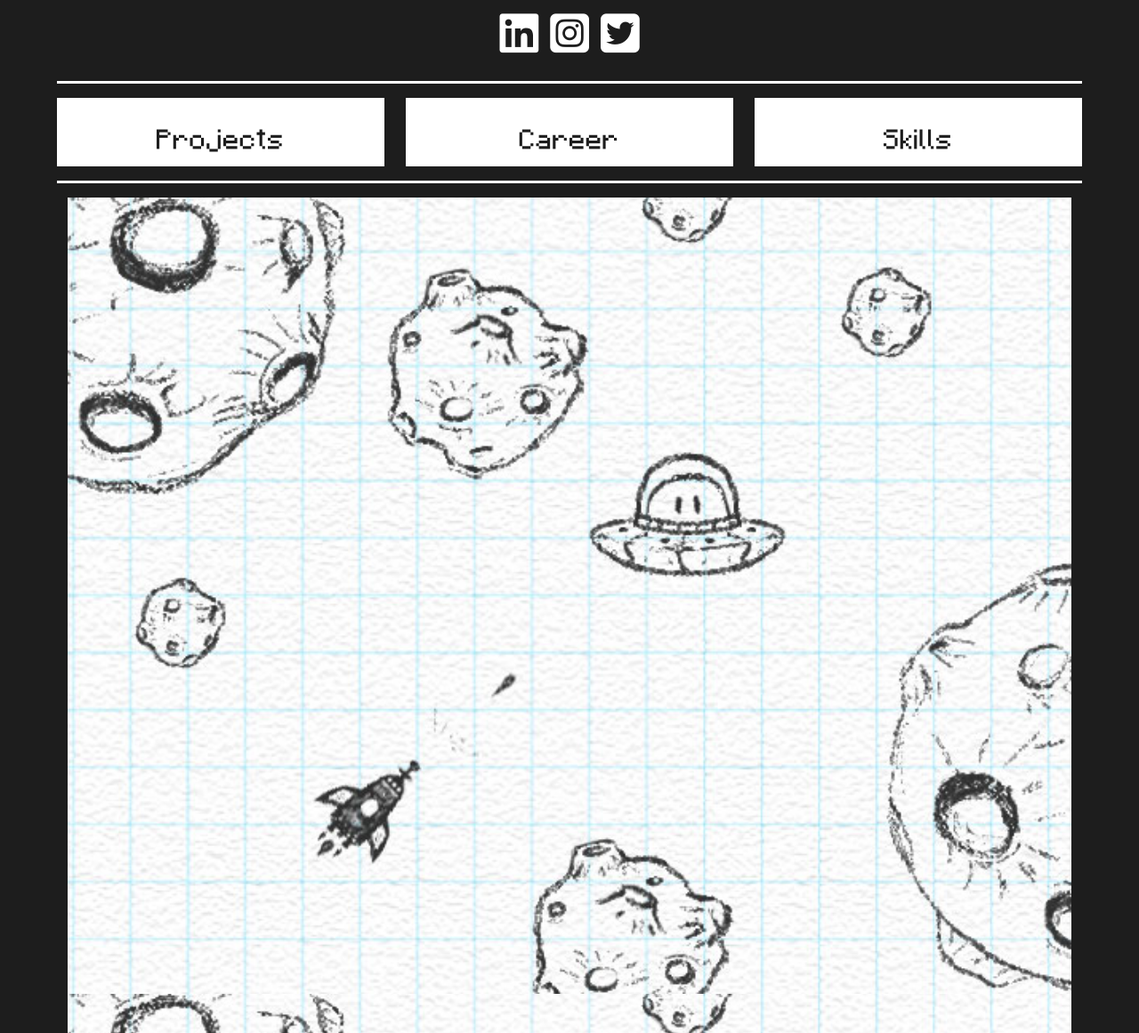
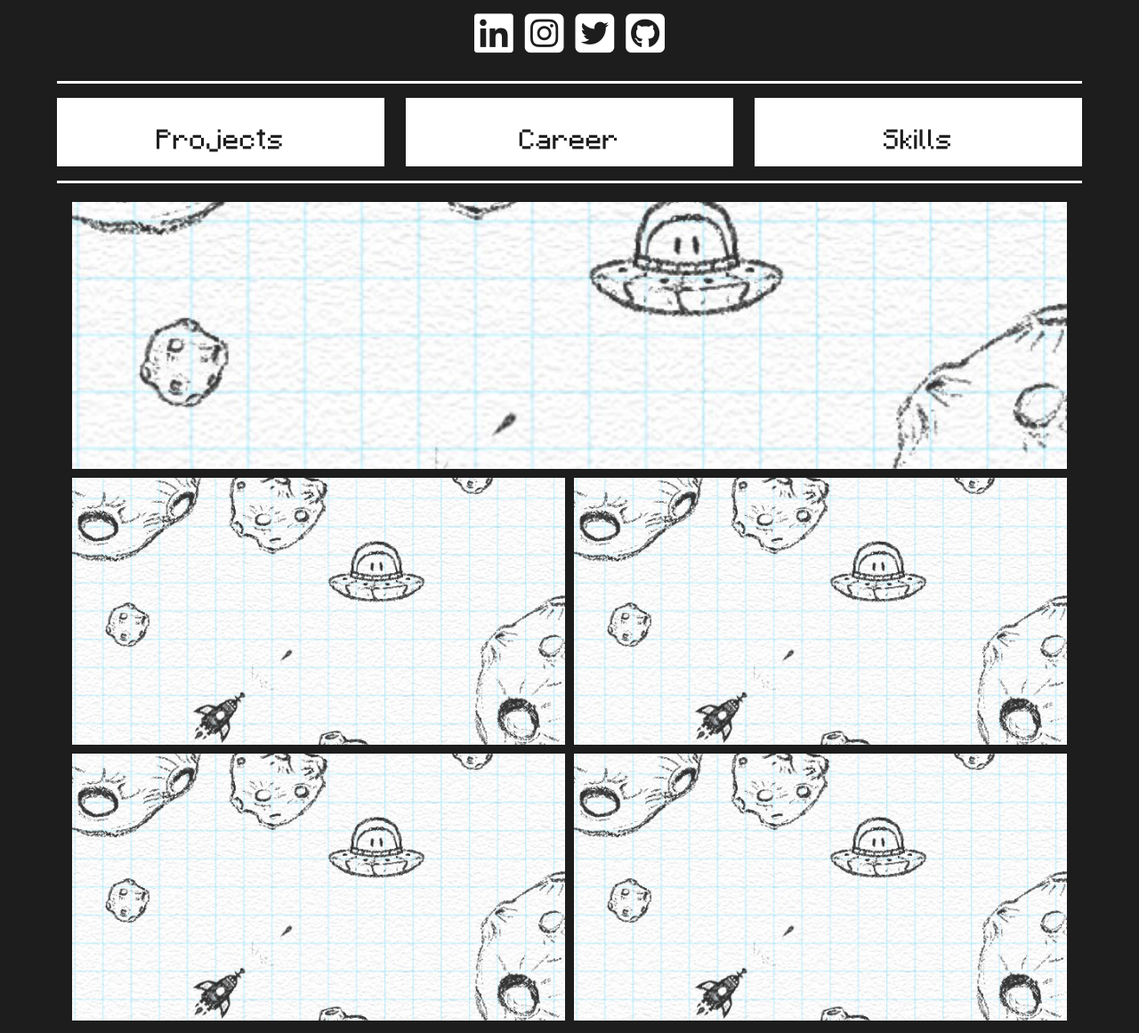
Before and after one commit to davidgtriana/portfolio, a plain HTML site: page index.html in a window 1280 px wide. Shown: the part 873-2034 px from the top of the page at 89% size. Drawn offline with nearby package versions, Linux system fonts and the light colour scheme.

Commit message:
Section Projects Functionality

```diff
--- a/data/projects.html
+++ b/data/projects.html
@@ -2,23 +2,34 @@
 <head>
 </head>
 <body>
-    <div class="container-fluid projects ">
+    <div class="container-fluid projects">
         <div class="row no-padding">
-            <div class="col-12 col-xxl-6">
-                <img class="img-responsive" src="/res/img/itchio_icon.jpg" style="width: 100%;">
+            <div class="col-12 col-xxl-6 no-overflow spacing">
+                <div class="project paper-asteroid">
+                    <div class="bg name"><h5>Paper Asteroid</h5></div>
+                </div>
             </div>
-            <div class="col-12 col-xxl-6">
-                <img class="img-responsive" src="/res/img/itchio_icon.jpg" style="width: 100%;">
+            <div class="col-6 no-overflow spacing">
+                <div class="project number-cruncher">
+                    <div class="bg name"><h5>Number Cruncher</h5></div>
+                </div>
             </div>
-            <div class="col-12 col-xxl-4">
-                <img class="img-responsive" src="/res/img/itchio_icon.jpg" style="width: 100%;">
+            <div class="col-6 col-xxl-4 no-overflow spacing">
+                <div class="project dagovt">
+                    <div class="bg name"><h5>DagoVt</h5></div>
+                </div>
             </div>
-            <div class="col-12 col-xxl-4">
-                <img class="img-responsive" src="/res/img/itchio_icon.jpg" style="width: 100%;">
+            <div class="col-6 col-xxl-4 no-overflow spacing">
+                <div class="project blackjack">
+                    <div class="bg name"><h5>BlackJack</h5></div>
+                </div>
             </div>
-            <div class="col-12 col-xxl-4">
-                <img class="img-responsive" src="/res/img/itchio_icon.jpg" style="width: 100%;">
+            <div class="col-6 col-xxl-4 no-overflow spacing">
+                <div class="project dpa">
+                    <div class="bg name"><h5>#DPA</h5></div>
+                </div>
             </div>
+
         </div>
     </div>
 </body>
--- a/index.html
+++ b/index.html
@@ -5,7 +5,7 @@
 	<meta name="viewport" content="width=device-width, initial-scale=1.0">
     <meta property="og:title" content="Juan David Triana | Game Developer" />
     <meta property="og:url" content="http://davidgtriana.com" />
-    <meta property="og:image" content="img/davidgtriana_og_image.jpg" />
+    <meta property="og:image" content="res/img/davidgtriana_og_image.jpg" />
     <meta property="og:type" content="website" />
 	<title>David Triana</title>
     <link rel="icon" type="image/x-icon" href="res/img/favicon.ico">
@@ -28,9 +28,18 @@
                             <div class="image"></div>
                         </div>
                         <div class="col-1 text-center social-icons-container1">
-                            <div class="row"><a href="#"><i class="fa-brands fa-linkedin"></i></a></div>
-                            <div class="row"><a href="#"><i class="fa-brands fa-instagram-square"></i></a></div>
-                            <div class="row"><a href="#"><i class="fa-brands fa-twitter-square"></i></a></div>
+                            <div class="row"><a href="https://www.linkedin.com/in/davidgtriana/" target=”_blank”>
+                                <i class="fa-brands fa-linkedin"></i>
+                            </a></div>
+                            <div class="row"><a href="https://www.instagram.com/davidgtriana/" target=”_blank”>
+                                <i class="fa-brands fa-instagram-square"></i>
+                            </a></div>
+                            <div class="row"><a href="https://twitter.com/davidgtriana" target=”_blank”>
+                                <i class="fa-brands fa-twitter-square"></i>
+                            </a></div>
+                            <div class="row"><a href="https://github.com/davidgtriana" target=”_blank”>
+                                <i class="fa-brands fa-github-square"></i>
+                            </a></div>
                         </div>
                         <div class="col-xxl-8 col-12 info-container">
                             <h1>David Triana</h1>
@@ -42,9 +51,18 @@
                     <div id="profile">
                         <div class="row social-icons-container2">
                             <div class="col-12">
-                                <a href="#"><i class="fa-brands fa-linkedin"></i></a>
-                                <a href="#"><i class="fa-brands fa-instagram-square"></i></a>
-                                <a href="#"><i class="fa-brands fa-twitter-square"></i></a>
+                                <a href="https://www.linkedin.com/in/davidgtriana/">
+                                    <i class="fa-brands fa-linkedin"></i>
+                                </a>
+                                <a href="https://www.instagram.com/davidgtriana/">
+                                    <i class="fa-brands fa-instagram-square"></i>
+                                </a>
+                                <a href="https://twitter.com/davidgtriana">
+                                    <i class="fa-brands fa-twitter-square"></i>
+                                </a>
+                                <a href="https://github.com/davidgtriana">
+                                    <i class="fa-brands fa-github-square"></i>
+                                </a>
                             </div>
                         </div>
                     </div>
--- a/skelleton.scss
+++ b/skelleton.scss
@@ -6,6 +6,7 @@ $main-color-font: #ffffff;
 $black-color-font: #1d1d1d;
 $secondary-color-font: #ff8672;
 $screen-size-phone: 575px;
+$screen-size-lg: 992px;
 $screen-size-xxl: 1400px;
 
 /* General ––––––––––––––––––––––––––––––––––––––––––––––––––––– */
@@ -13,6 +14,7 @@ body{
     background-color: $black-color-font;
     color: $main-color-font;
 }
+.no-overflow{overflow: hidden;}
 
 /* Fonts Defitions ––––––––––––––––––––––––––––––––––––––––––––– */
 @font-face {font-family: "VT323"; src: url(res/fonts/VT323-Regular.ttf);}
@@ -27,7 +29,7 @@ body{
  h2 { font-size: 80px; line-height: 1.25; letter-spacing: -.1rem; font-family: "VT323";}
  h3 { font-size: 70px; line-height: 1.3;  letter-spacing: -.1rem; font-family: "VT323";}
  h4 { font-size: 60px; line-height: 1; letter-spacing: -.08rem; font-family: "VT323";}
- h5 { font-size: 50px; line-height: 1.5;  letter-spacing: -.05rem; font-family: "VT323";}
+ h5 { font-size: 50px; line-height: 1.2;  letter-spacing: -.05rem; font-family: "VT323";}
  h6 { font-size: 25px; line-height: 1.6;  letter-spacing: 0; font-family: "MINECRAFT";}
  p { margin-top: 0;  font-size: 22px; line-height: 1.8; font-family: "MINECRAFT";}
  a { color:$main-color-font; text-decoration: none;}
@@ -77,7 +79,7 @@ body{
             width: 90%;
             min-width: 200px;
             max-width: 280px;
-            height: 90%;
+            height: 92%;
             border-radius: 10px;
             margin-left: auto;
             margin-right: 0;
@@ -101,7 +103,7 @@ body{
         }
 
         .social-icons-container1{
-            font-size: 50px;
+            font-size: 40px;
             margin-top: -10px;
         }
         .social-icons-container2{
@@ -142,7 +144,7 @@ body{
                 padding-top: 20px;
                 .text{
                     margin: 0 0;
-                    width: 400px;
+                    width: 340px;
                 }
             }
         }
@@ -205,6 +207,84 @@ body{
         }
     }
 
+    .projects{
+        @mixin backgroundCover {
+            background-position: center center;
+            background-size: cover;
+            background-repeat: no-repeat;
+        }
+        .spacing{
+            background-clip: padding-box;
+            border: 5px solid transparent;
+        }
+        .project{
+            position: relative;
+            height: 350px;
+            width: 100%;
+            transition: .3s ease-in-out;
+            .bg{
+                background-color: rgb(255, 134, 114, 0);
+                color: rgb(29, 29, 29, 0);
+                position: absolute;
+                top: 0;
+                left: 0;
+                height: 100%;
+                width: 100%;
+                transition: .3s ease-in-out;
+                &:hover{
+                    background-color: rgb(255, 134, 114, 0.3);
+                    color: rgb(29, 29, 29, 1);
+                }
+            }
+            .name{
+                margin-top: 10px;
+                height: 100%;
+                display: flex;
+                justify-content: center;
+                align-items: center;
+                text-align: center;
+            }
+            &:hover{
+                transform: scale(1.2);
+            }
+        }
+        @media screen and (max-width: $screen-size-xxl) {
+            .project {
+                height: 300px;
+            }
+        }
+        @media screen and (max-width: $screen-size-lg) {
+            .project {
+                height: 230px;
+            }
+        }
+        @media screen and (max-width: $screen-size-phone) {
+            .project {
+                height: 140px;
+            }
+        }
+        .paper-asteroid{
+            background:url('res/img/itchio_icon.jpg');
+            @include backgroundCover();
+        }
+        .number-cruncher{
+            background:url('res/img/itchio_icon.jpg');
+            @include backgroundCover();
+        }
+        .dagovt{
+            background:url('res/img/itchio_icon.jpg');
+            @include backgroundCover();
+        }
+        .blackjack{
+            background:url('res/img/itchio_icon.jpg');
+            @include backgroundCover();
+        }
+        .dpa{
+            background:url('res/img/itchio_icon.jpg');
+            @include backgroundCover();
+        }
+
+    }
 }
 @media screen and (max-width: $screen-size-phone) {
     .right-content {
```
Also changed, not shown: data/career/education.html (+4 -4 lines), skelleton.css, 1 other file.
